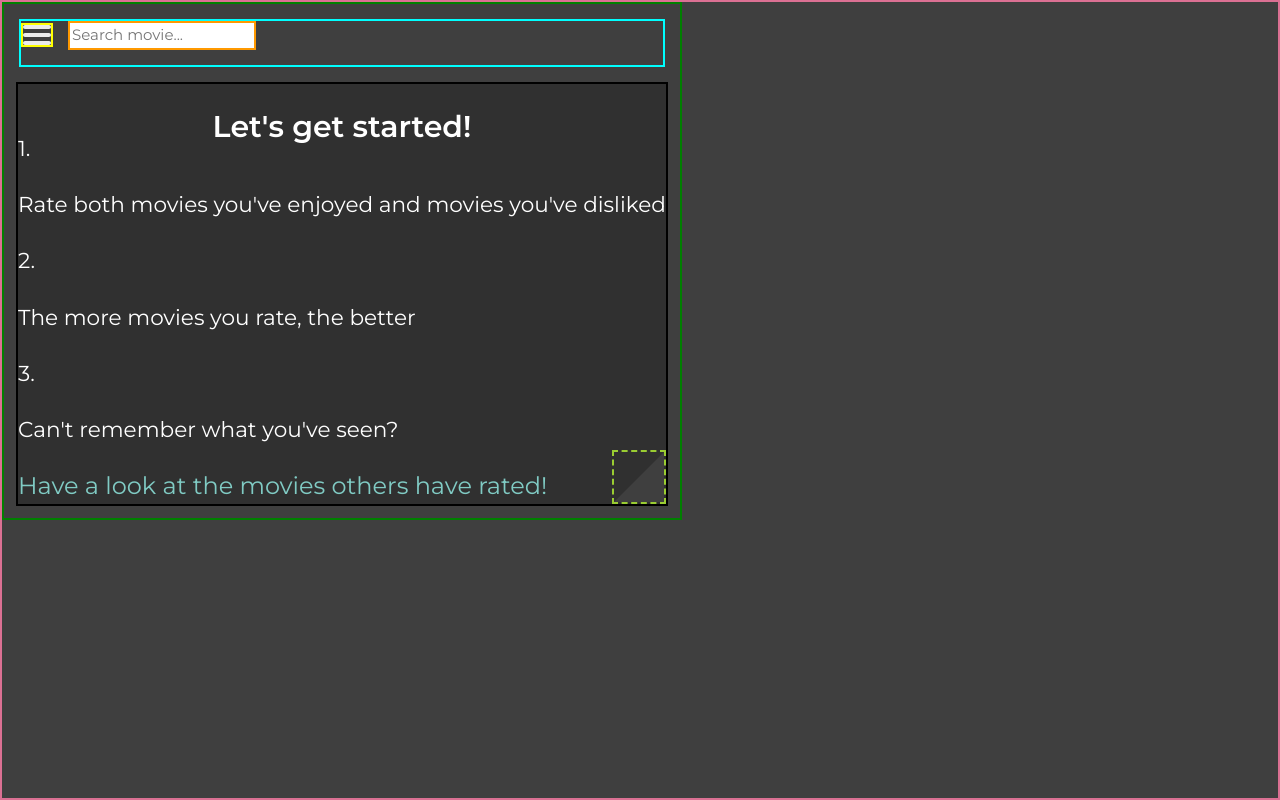
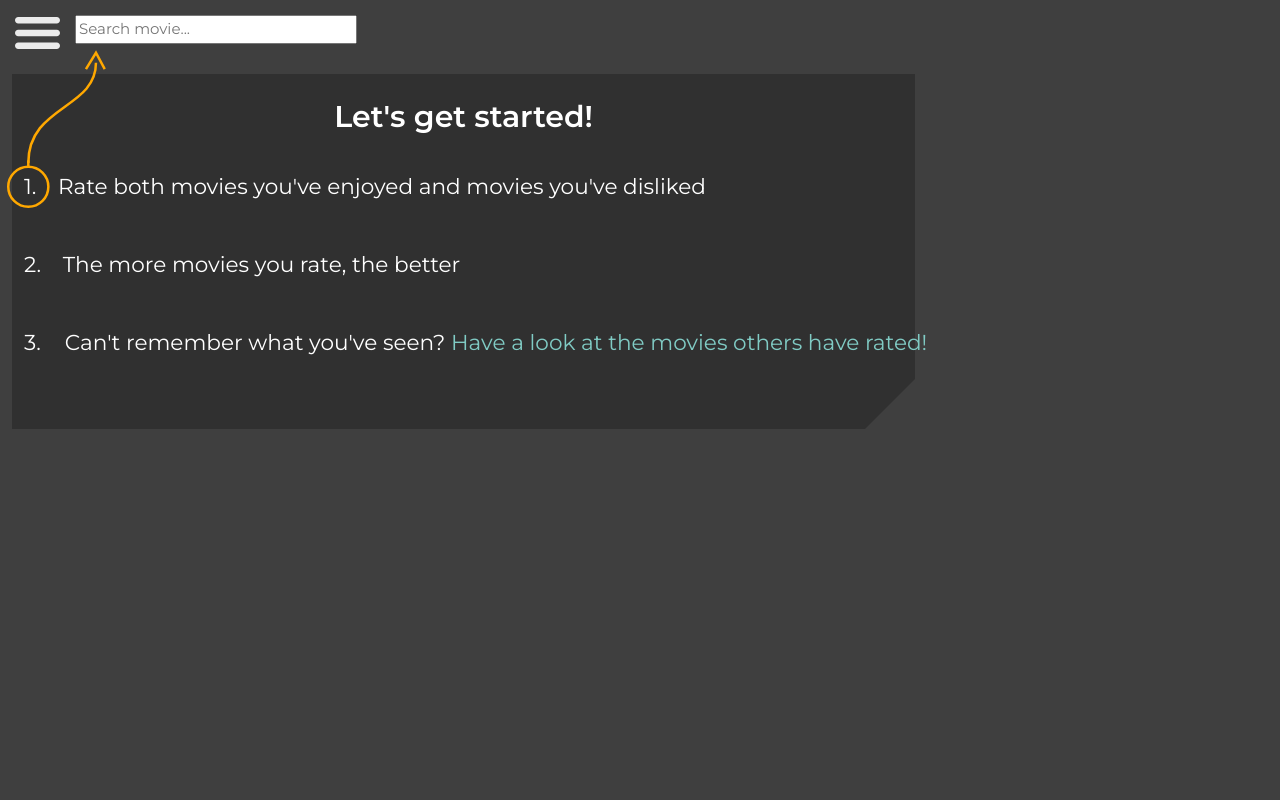
Before and after one commit to benjaminleon/advicer, a Django app: page / in a window 1280 px wide. Run offline with Django 3.2, Linux system fonts and the light colour scheme; the visitor is signed in with stand-in values (Sample User, id 1); data comes from the database, SQL or seed files in the repository; data that the repository does not hold is empty.

Commit message:
Update 'get started' page to make it more similar to the design

```diff
--- a/tips/static/tips/style.css
+++ b/tips/static/tips/style.css
@@ -4,7 +4,7 @@ body {
     font-family: 'Montserrat', sans-serif;
     color: white;
     background: #3f3f3f;
-    border: 2px solid palevioletred;
+    /*border: 2px solid palevioletred;*/
 }
 
 p {
@@ -20,33 +20,35 @@ ul {
 
 .container {
     position: absolute;
-    border: 2px solid green;
+    /*border: 2px solid green;*/
 }
 
 header {
     position: relative;
     display: flex;
     margin: 1em;
-    border: 2px solid cyan;
+    /*border: 2px solid cyan;*/
     overflow: visible;
 }
 
 #menu {
-    border: 2px solid yellow;
+    /*border: 2px solid yellow;*/
     margin-top: 0.1em;
+    width: 3em;
 }
 
 #search_bar {
     position: relative;
     left: 1em;
-    border: 2px solid rgb(255, 153, 0);
+    width: 150%;
+    /*border: 2px solid rgb(255, 153, 0);*/
 }
 
 .section {
     position: relative;
     margin: 0.5em;
+    padding-bottom: 4em;
     font-size: 24px;
-    border: 2px solid black;
     background-color: #303030
 }
 
@@ -57,6 +59,53 @@ header {
     font-weight: 800;
     font-size: 30px;
     line-height: 26px;
+    /*border: 2px solid rgb(127, 0, 0);*/
+}
+
+#onetwothree {
+    position: relative;
+    top: 2em;
+    left: 0.5em;
+    /*border: 2px dashed yellowgreen;*/
+
+}
+
+.step_1 {
+    display: flex;
+}
+
+#guide_arrow {
+    position: absolute;
+    top: -4.1em;
+    left: -0.7em;
+    height: 6.6em;
+    /*border: 2px dashed yellowgreen;*/
+}
+
+.step_1 #text {
+    position: relative;
+    left: 1em;
+    margin-right: 1em;
+}
+
+.step_2 {
+    display: flex;
+}
+
+.step_2 #text {
+    position: relative;
+    left: 1em;
+    margin-right: 1em;
+}
+
+.step_3 {
+    display: flex;
+}
+
+.step_3 #text {
+    position: relative;
+    left: 1em;
+    margin-right: 1em;
 }
 
 .section #popular {
@@ -68,7 +117,7 @@ header {
     position: absolute;
     bottom: 0px;
     right: 0px;
-    border: 2px dashed yellowgreen;
+    /*border: 2px dashed yellowgreen;*/
 }
 
 .hide-mobile {
--- a/tips/templates/tips/index.html
+++ b/tips/templates/tips/index.html
@@ -28,23 +28,27 @@
 
         <div class="section">
             <div id="section2">
-                    <div class="get_started">
-                        Let's get started!</h1>
+                <div class="get_started">
+                    Let's get started!</h1>
+                </div>
+
+                <div id="onetwothree">
+                    <div class="step_1">
+                        <img src="{% static 'tips/images/guide_arrow.svg' %}" id="guide_arrow">
+                        <p>1.</p>
+                        <p id="text">Rate both movies you've enjoyed and movies you've disliked</p>
                     </div>
-                    <div class="start_1">
-                        <p>1.</p>
-                        <p>Rate both movies you've enjoyed and movies you've disliked</p>
-                    </div>
-                    <div class="start_2">
+                    <div class="step_2">
                         <p>2.</p>
-                        <p>The more movies you rate, the better</p>
+                        <p id="text">The more movies you rate, the better</p>
                     </div>
 
-                    <div class="start_3">
+                    <div class="step_3">
                         <p>3.</p>
-                        <div>
-                            <p>Can't remember what you've seen?</p>
-                            <a href="#" id=popular>Have a look at the movies others have rated!</a>
+                        <div id="text">
+                            <p>Can't remember what you've seen?
+                                <a href="#" id=popular>Have a look at the movies others have rated!</a>
+                            </p>
                         </div>
                     </div>
                 </div>
```
Also changed, not shown: tips/static/tips/images/background.png (deleted), tips/static/tips/images/guide_arrow.svg (added).
